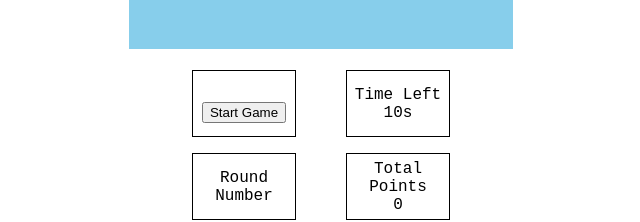
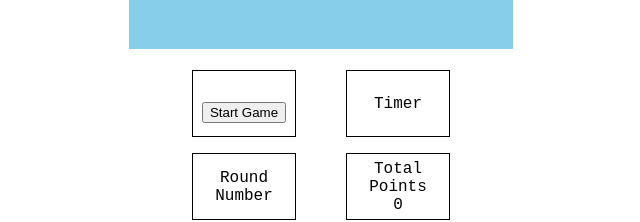
Before and after one commit to edward-wu-19/statics, a plain HTML site: page index.html in a window 1280 px wide. Shown: the part 259-481 px from the top of the page, without its empty margins (319-959 px from the left). Drawn offline with Linux system fonts and the light colour scheme.

Commit message:
Corrected starting position

```diff
--- a/index.html
+++ b/index.html
@@ -50,9 +50,8 @@
         </td>
         <td id="timer">
           <!-- Timer & New Points -->
-          Time Left
+          Timer
           <div id="time_left">
-            10s
             <!-- <button id="timerCellButton" onclick="showTimer();">Start</button> -->
           </div>
         </td>
```
